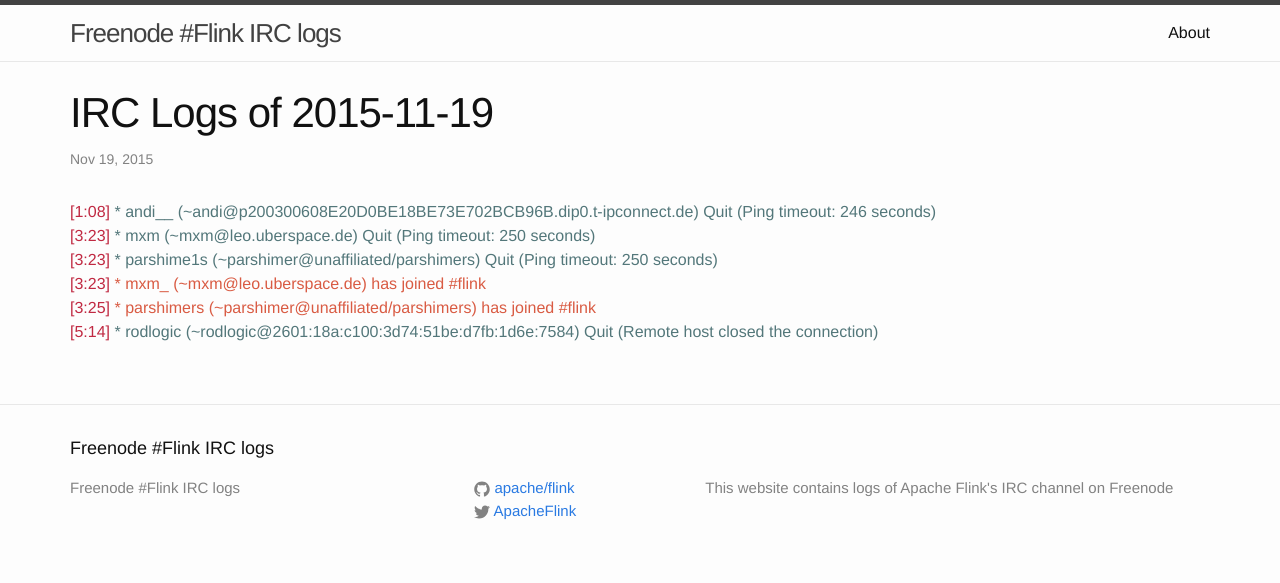
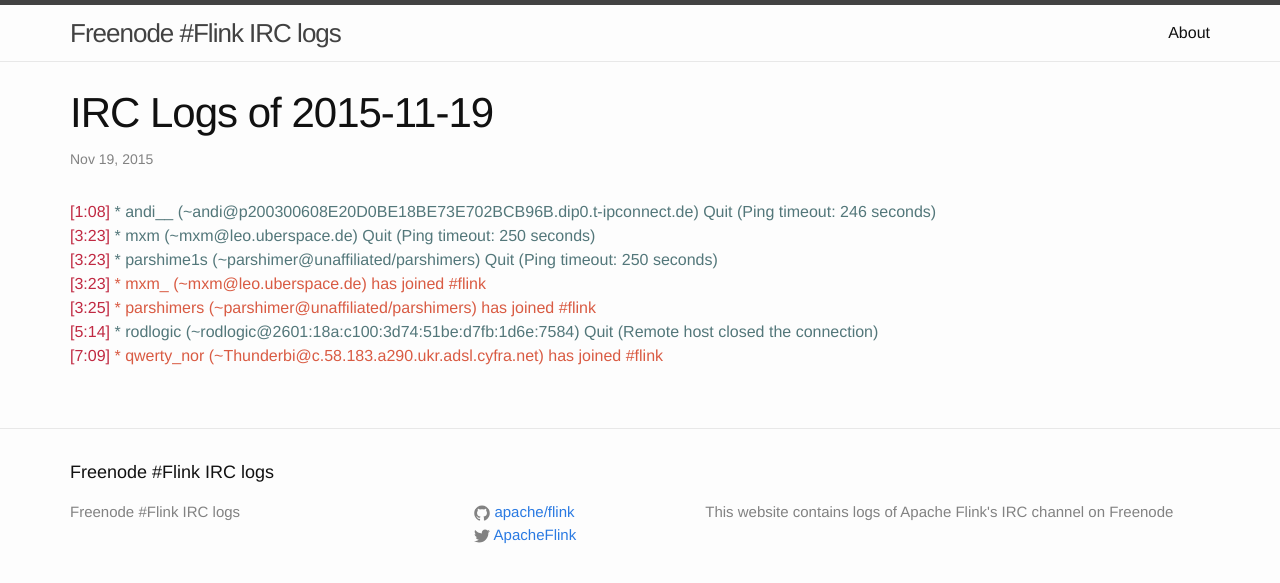
Before and after one commit to flink-irc-logs/flink-irc-logs.github.io, a Jekyll site: the page built from _posts/2015-11-19-logs.markdown, in a window 1280 px wide. Shown: the top 583 px of the page. Built offline with Jekyll 4.4.1, drawn with Linux system fonts in a browser that asks for light colours.

Commit message:
Update of the logs on Thu Nov 19 08:22:32 CET 2015

```diff
--- a/_posts/2015-11-19-logs.markdown
+++ b/_posts/2015-11-19-logs.markdown
@@ -10,3 +10,4 @@
 <span class="irc-date">[3:23]</span> <span class="irc-green">* mxm_ (~mxm@leo.uberspace.de) has joined #flink</span><br />
 <span class="irc-date">[3:25]</span> <span class="irc-green">* parshimers (~parshimer@unaffiliated/parshimers) has joined #flink</span><br />
 <span class="irc-date">[5:14]</span> <span class="irc-navy">* rodlogic (~rodlogic@2601:18a:c100:3d74:51be:d7fb:1d6e:7584) Quit (Remote host closed the connection)</span><br />
+<span class="irc-date">[7:09]</span> <span class="irc-green">* qwerty_nor (~Thunderbi@c.58.183.a290.ukr.adsl.cyfra.net) has joined #flink</span><br />
```
